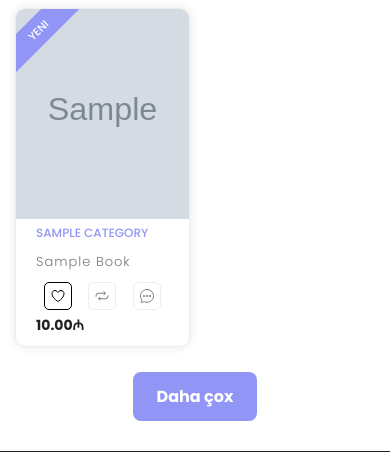
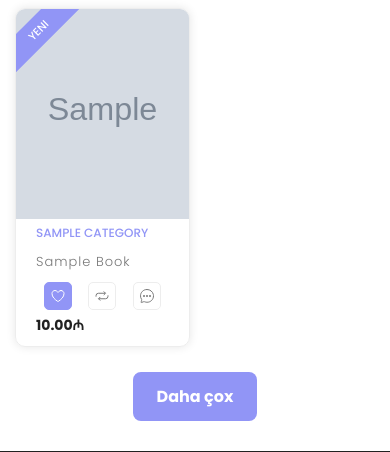
Before and after one commit to sohretaga/kitlab, a Django app: page /new-books in a window 390 px wide, with the pointer over the restyled element. Shown: the part 208-660 px from the top of the page. Run offline with Django 5.2, Linux system fonts and the light colour scheme; tables that the repository leaves empty hold one stand-in row (values such as "Sample post"); grey boxes marked "Sample" are stand-in pictures.

Commit message:
add favorite btn mobile view

```diff
--- a/static/css/app.css
+++ b/static/css/app.css
@@ -3307,11 +3307,3 @@ footer {
   }
 
 }
-
-@media (hover: none) {
-  .product-grid .btn-action:hover {
-    background: transparent;
-    color: inherit;
-    border-color: inherit;
-  }
-}
```
